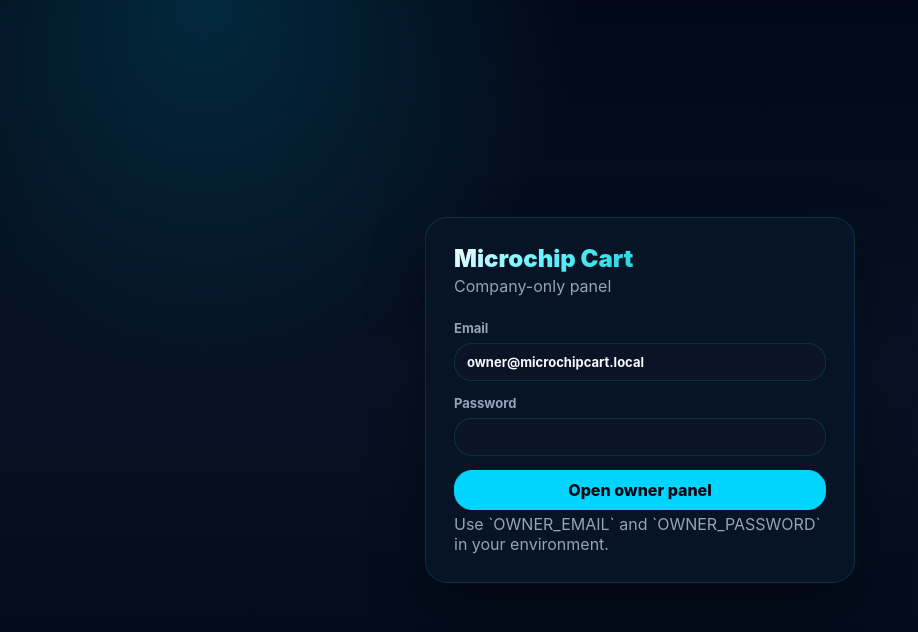
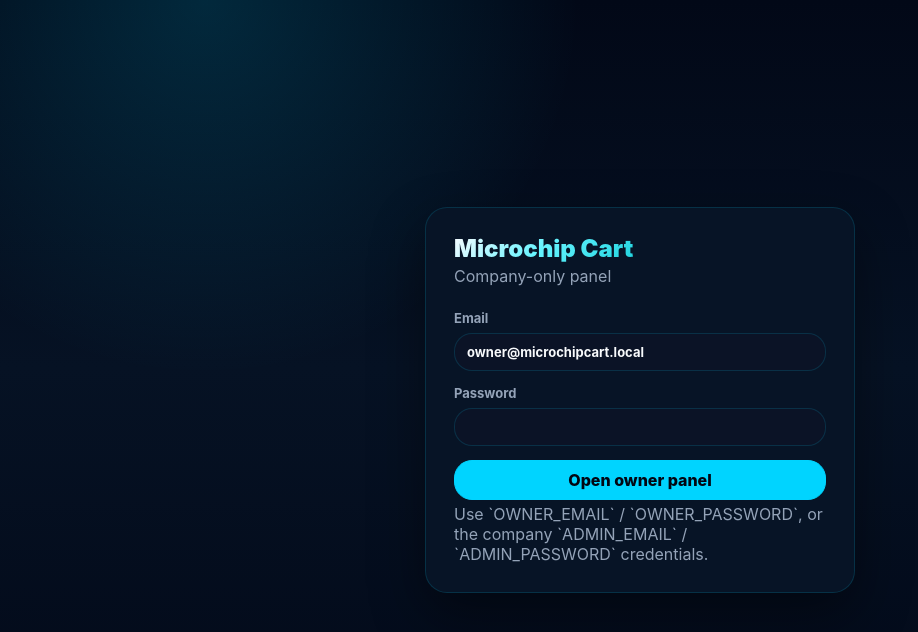
Before and after one commit to Harman02-rana/MicroChips, a Flask app: page /company/login in a window 1280 px wide. Shown: the top 632 px of the page, without its empty margins (0-918 px from the left). Run offline with Flask 3, Linux system fonts and the light colour scheme; parts of the project's set-up code (start-up, migrations or seed data) failed here and were passed over; some libraries are stand-ins or nearby versions.

Commit message:
Allow admin credentials for company panel

```diff
--- a/app.py
+++ b/app.py
@@ -3662,7 +3662,9 @@ def api_owner_login():
     data = request.get_json(silent=True) or {}
     email = normalize_email(data.get("email"))
     password = data.get("password") or ""
-    if email == OWNER_EMAIL and password == OWNER_PASSWORD:
+    owner_credentials_ok = email == OWNER_EMAIL and password == OWNER_PASSWORD
+    admin_credentials_ok = email == ADMIN_EMAIL and password == ADMIN_PASSWORD
+    if owner_credentials_ok or admin_credentials_ok:
         session["owner_logged_in"] = True
         session["owner_auth_version"] = owner_auth_version()
         session["admin_logged_in"] = True
--- a/templates/owner_login.html
+++ b/templates/owner_login.html
@@ -20,7 +20,7 @@
           <label>Password<input name="password" type="password" required></label>
           <button type="submit">Open owner panel</button>
         </form>
-        <p class="hint">Use `OWNER_EMAIL` and `OWNER_PASSWORD` in your environment.</p>
+        <p class="hint">Use `OWNER_EMAIL` / `OWNER_PASSWORD`, or the company `ADMIN_EMAIL` / `ADMIN_PASSWORD` credentials.</p>
       </section>
     </main>
     <div class="toast" id="toast"></div>
```
